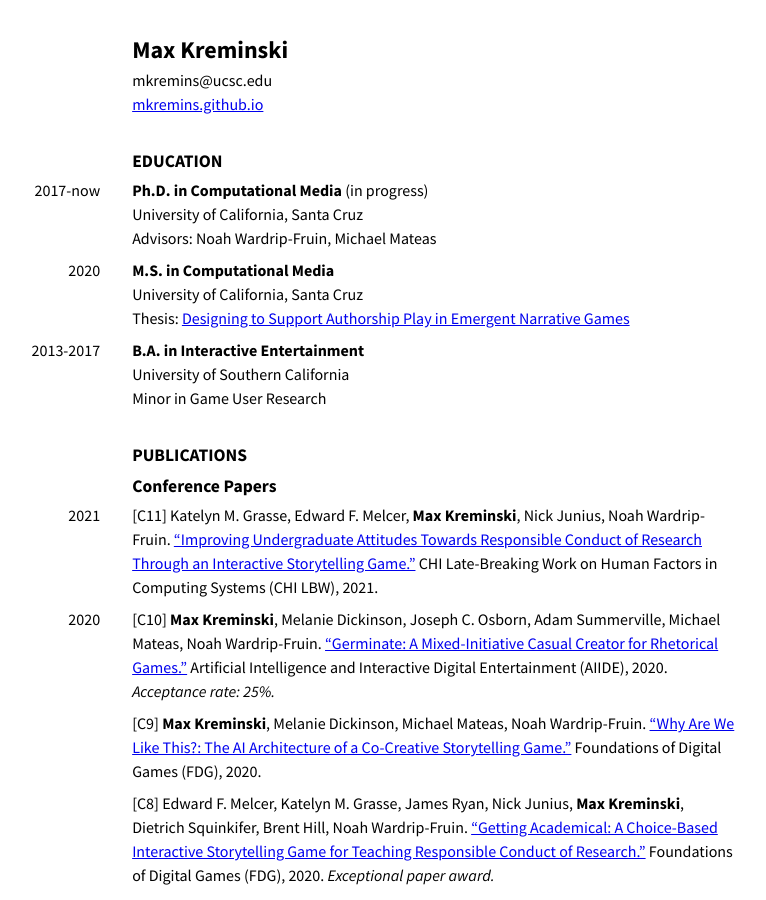
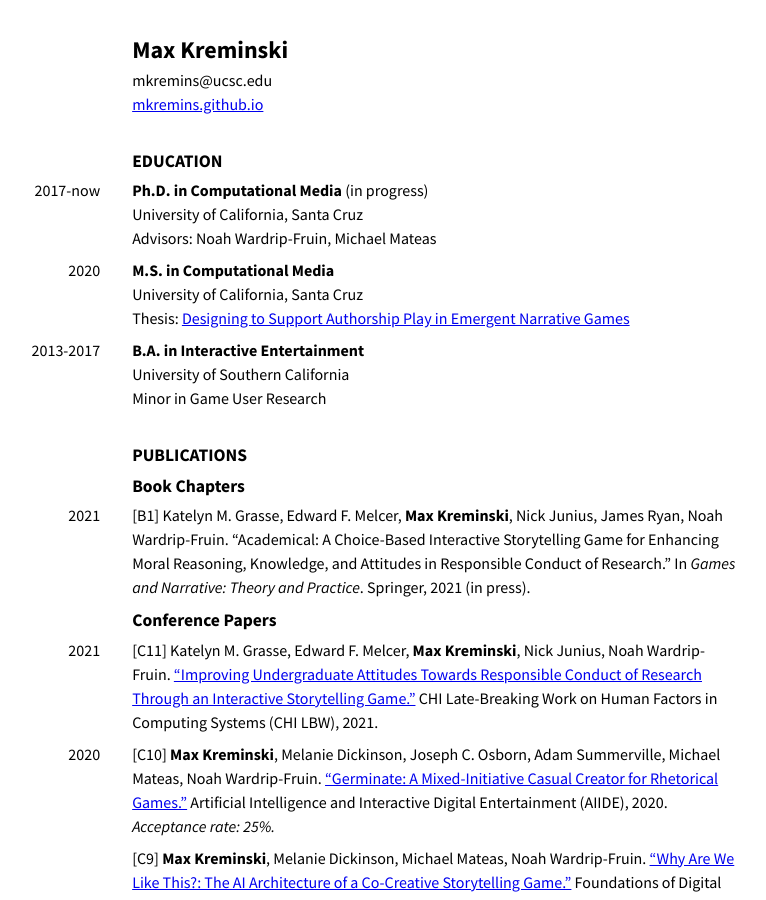
Before and after one commit to mkremins/mkremins.github.io, a Jekyll site: the page built from cv/index.html, in a window 1280 px wide and 900 px high. Shown: the whole window, without its empty margins (262-1028 px from the left). Built offline with Jekyll 4.4.1, drawn with Linux system fonts in a browser that asks for light colours.

Commit message:
Add Academical book chapter to CV
Also add CV formatting rules for book chapters and in-press pubs

```diff
--- a/_data/publications.json
+++ b/_data/publications.json
@@ -1,4 +1,16 @@
 [
+{
+  "title": "Academical: A Choice-Based Interactive Storytelling Game for Enhancing Moral Reasoning, Knowledge, and Attitudes in Responsible Conduct of Research",
+  "url": "",
+  "authors": ["Katelyn M. Grasse", "Edward F. Melcer", "Max Kreminski", "Nick Junius", "James Ryan", "Noah Wardrip-Fruin"],
+  "year": "2021",
+  "venue": "In <em>Games and Narrative: Theory and Practice</em>,",
+  "venue_long": "<em>Games and Narrative: Theory and Practice</em>",
+  "booktitle": "Games and Narrative: Theory and Practice",
+  "publisher": "Springer",
+  "pubtype": "chapter",
+  "inpress": true
+},
 {
   "title": "Social Superpowers in Social VR: Beyond Approximation of Face-to-face",
   "url": "",
--- a/_includes/cvpubs.html
+++ b/_includes/cvpubs.html
@@ -16,7 +16,8 @@
       <span class="pubid">[{{include.pubprefix}}{{pubid}}]</span>
       <span class="authors">{{authors_html | join: ", "}}.</span>
       {% if pub.url and pub.url != "" %}<a href="{{pub.url}}">“{{pub.title}}.”</a>{% else %}“{{pub.title}}.”{% endif %}
-      {{pub.venue_long}} ({{pub.venue}}), {{pub.year}}. {% if pub.award and pub.award != "" %}<em>{{pub.award}}</em>{% endif %}
+      {% if pub.pubtype == "chapter" %}In <em>{{pub.booktitle}}</em>. {{pub.publisher}}, {{pub.year}}{% else %}{{pub.venue_long}} ({{pub.venue}}), {{pub.year}}{% endif %}{% if pub.inpress %} (in press){% endif %}.
+      {% if pub.award and pub.award != "" %}<em>{{pub.award}}</em>{% endif %}
     </div>
   </div>
   {%- assign years_seen = years_seen | push: pub.year -%}
--- a/cv/index.html
+++ b/cv/index.html
@@ -81,6 +81,8 @@ layout: null
     </section>
     <section id="publications">
       <h2>Publications</h2>
+      <h3>Book Chapters</h3>
+      {%- include cvpubs.html pubtype="chapter" pubprefix="B" -%}
       <h3>Conference Papers</h3>
       {%- include cvpubs.html pubtype="full" pubprefix="C" -%}
       <h3>Workshop Papers</h3>
```
